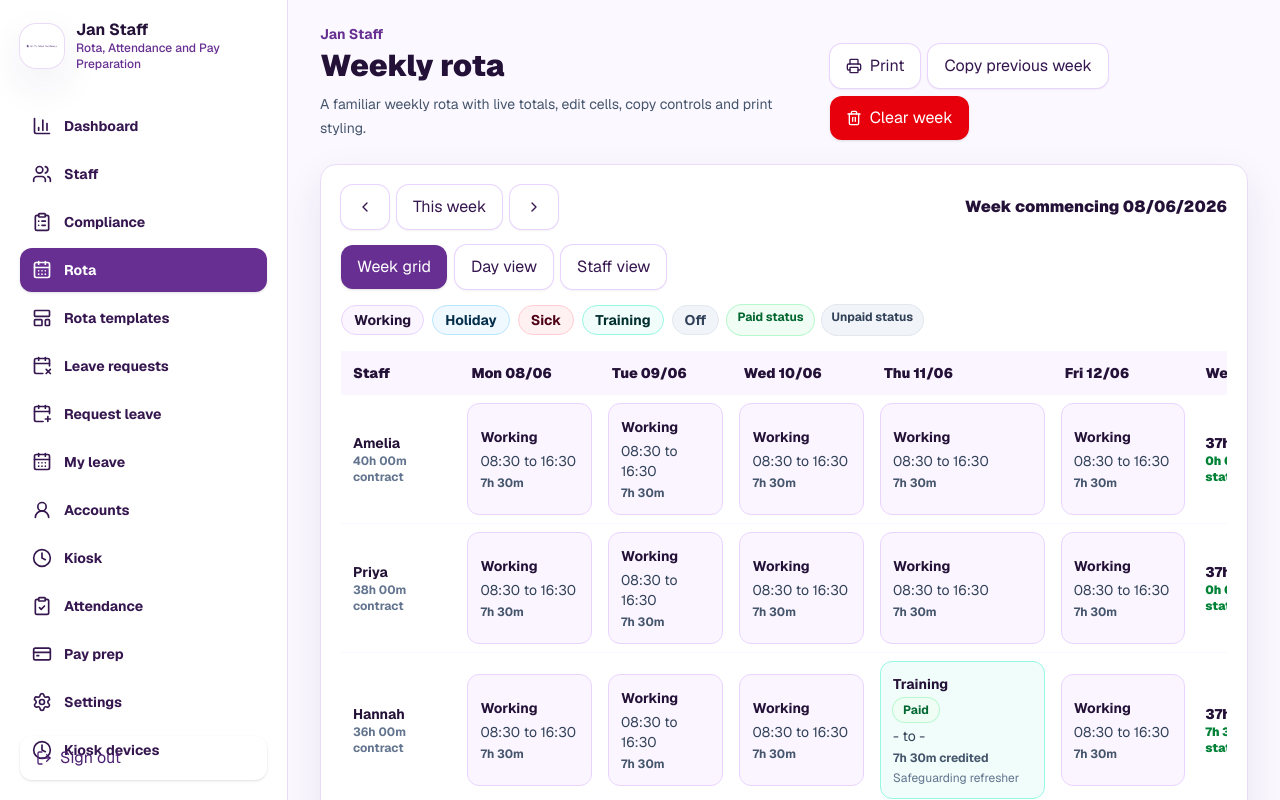
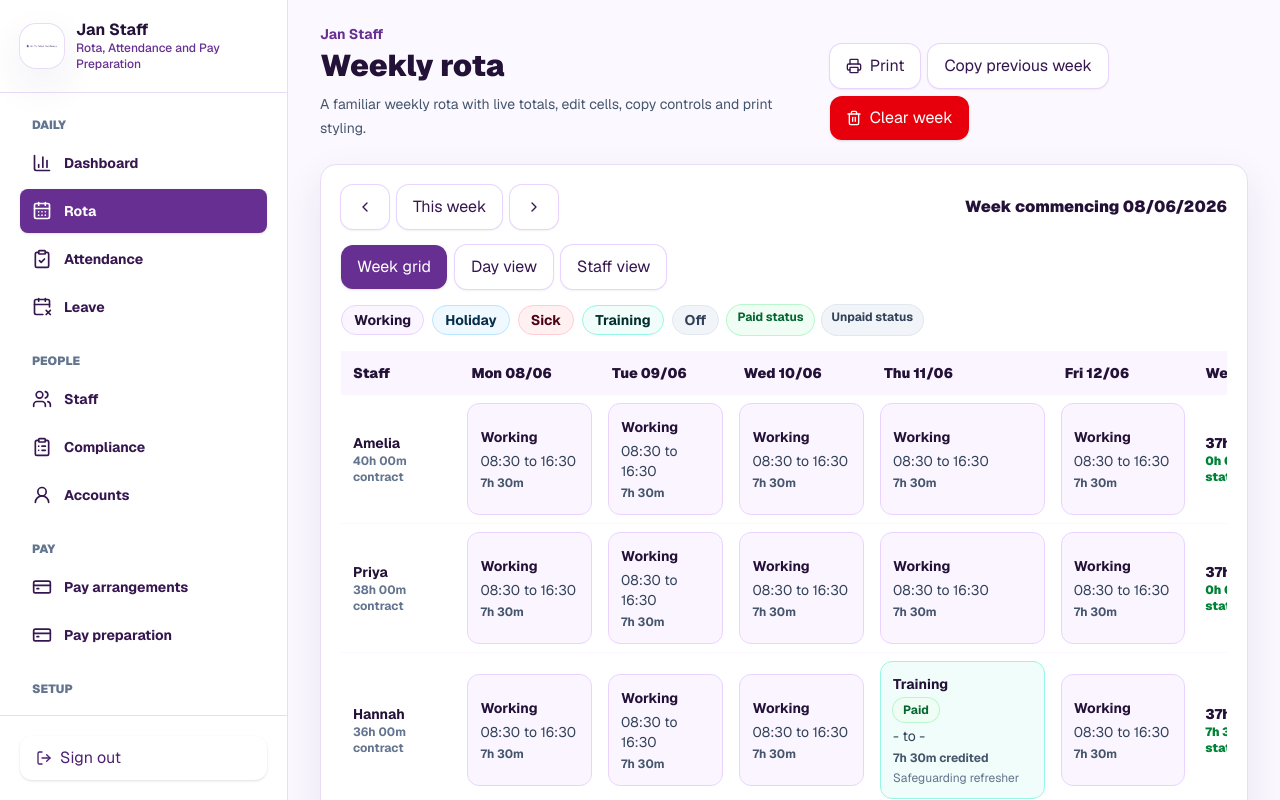
Before and after one commit to Cloukyo/jan-staff-system, a Next.js app: page /rota in a window 1280 px wide. Shown: the top 800 px of the page. Built offline with nearby package versions, Linux system fonts and the light colour scheme.

Commit message:
Add role-aware navigation and landing pages

```diff
--- a/src/app/leave/page.tsx
+++ b/src/app/leave/page.tsx
@@ -11,5 +11,5 @@ export default async function LeavePage() {
   if (getAppMode() === "demo") return <MyLeaveScreen />;
   const account = await requireAccount(["manager", "staff"]);
   const requests = await listLeaveRequestsForAccount(account);
-  return <AppShell><ProductionMyLeave requests={requests} /></AppShell>;
+  return <AppShell role={account.role}><ProductionMyLeave requests={requests} /></AppShell>;
 }
--- a/src/app/leave/request/page.tsx
+++ b/src/app/leave/request/page.tsx
@@ -9,5 +9,5 @@ export const dynamic = "force-dynamic";
 export default async function RequestLeavePage() {
   if (getAppMode() === "demo") return <RequestLeaveScreen />;
   const account = await requireAccount(["manager", "staff"]);
-  return <AppShell><ProductionLeaveRequest account={account} /></AppShell>;
+  return <AppShell role={account.role}><ProductionLeaveRequest account={account} /></AppShell>;
 }
--- /dev/null
+++ b/src/app/payroll/arrangements/page.tsx
@@ -0,0 +1,21 @@
+import { AppShell } from "@/components/layout/app-shell";
+import { ProductionStaffScreen } from "@/components/staff/production-staff-screen";
+import { requireAccount } from "@/lib/auth/permissions";
+import { loadProductionStaffRows } from "@/lib/payroll/server";
+
+export const dynamic = "force-dynamic";
+
+export default async function PayArrangementsPage() {
+  await requireAccount(["manager"]);
+  const staff = await loadProductionStaffRows();
+  return (
+    <AppShell>
+      <div className="mb-6">
+        <p className="text-sm font-bold text-green-700">Production data | Supabase</p>
+        <h1 className="mt-1 text-3xl font-black text-purple-950">Pay arrangements</h1>
+        <p className="mt-2 text-slate-600">Manage effective-dated hourly and salaried arrangements for canonical staff profiles.</p>
+      </div>
+      <ProductionStaffScreen staff={staff} />
+    </AppShell>
+  );
+}
--- a/src/app/profile/page.tsx
+++ b/src/app/profile/page.tsx
@@ -9,5 +9,5 @@ export const dynamic = "force-dynamic";
 export default async function ProfilePage() {
   if (getAppMode() === "demo") return <ProfileScreen />;
   const data = await loadCurrentProductionProfile();
-  return <AppShell><ProductionProfileScreen data={data} /></AppShell>;
+  return <AppShell role={data.account.role}><ProductionProfileScreen data={data} /></AppShell>;
 }
--- a/src/components/dashboard/production-dashboard.tsx
+++ b/src/components/dashboard/production-dashboard.tsx
@@ -49,8 +49,8 @@ const cards: Array<{
   { key: "expiredCertificates", label: "Expired certificates", href: "/compliance", tone: "red", icon: ShieldAlert },
   { key: "certificatesExpiring30Days", label: "Certificates expiring in 30 days", href: "/compliance", tone: "amber", icon: ShieldAlert },
   { key: "incompleteCentralRecords", label: "Incomplete central records", href: "/compliance", tone: "amber", icon: ClipboardCheck },
-  { key: "staffMissingKioskPin", label: "Staff missing a kiosk PIN", href: "/settings/kiosk", tone: "amber", icon: KeyRound },
-  { key: "staffMissingPayArrangement", label: "Missing active pay arrangement", href: "/payroll", tone: "amber", icon: CreditCard },
+  { key: "staffMissingKioskPin", label: "Staff missing a kiosk PIN", href: "/attendance", tone: "amber", icon: KeyRound },
+  { key: "staffMissingPayArrangement", label: "Missing active pay arrangement", href: "/payroll/arrangements", tone: "amber", icon: CreditCard },
 ];
 
 export function ProductionDashboard({ data }: { data: ProductionDashboardSummary }) {
--- a/src/components/layout/app-shell.tsx
+++ b/src/components/layout/app-shell.tsx
@@ -2,87 +2,215 @@
 
 import Link from "next/link";
 import { usePathname } from "next/navigation";
-import { BarChart3, CalendarDays, CalendarPlus, CalendarX2, ClipboardCheck, ClipboardList, Clock, CreditCard, LayoutTemplate, LogOut, Menu, Settings, UserRound, Users } from "lucide-react";
-import { useState } from "react";
+import {
+  BarChart3,
+  CalendarDays,
+  CalendarPlus,
+  CalendarX2,
+  ClipboardCheck,
+  ClipboardList,
+  CreditCard,
+  KeyRound,
+  LayoutTemplate,
+  LogOut,
+  Menu,
+  Settings,
+  UserRound,
+  Users,
+  X,
+} from "lucide-react";
+import { useEffect, useRef, useState } from "react";
 import { BrandMark } from "@/components/ui/brand";
 import { Button } from "@/components/ui/primitives";
 import { signOutAction } from "@/lib/auth/actions";
+import type { AppRole } from "@/types";
 
-const nav = [
+type NavItem = {
+  href: string;
+  label: string;
+  icon: typeof Users;
+  active?: (pathname: string) => boolean;
+};
+
+type NavGroup = {
+  label: string;
+  items: NavItem[];
+};
+
+const managerNavigation: NavGroup[] = [
+  {
+    label: "Daily",
+    items: [
       { href: "/dashboard", label: "Dashboard", icon: BarChart3 },
+      { href: "/rota", label: "Rota", icon: CalendarDays, active: (path) => path === "/rota" || (path.startsWith("/rota/") && !path.startsWith("/rota/templates")) },
+      { href: "/attendance", label: "Attendance", icon: ClipboardCheck },
+      { href: "/leave/requests", label: "Leave", icon: CalendarX2, active: (path) => path.startsWith("/leave") },
+    ],
+  },
+  {
+    label: "People",
+    items: [
       { href: "/staff", label: "Staff", icon: Users },
-  { href: "/compliance", label: "Compliance", icon: ClipboardList },
-  { href: "/rota", label: "Rota", icon: CalendarDays },
-  { href: "/rota/templates", label: "Rota templates", icon: LayoutTemplate },
-  { href: "/leave/requests", label: "Leave requests", icon: CalendarX2 },
-  { href: "/leave/request", label: "Request leave", icon: CalendarPlus },
-  { href: "/leave", label: "My leave", icon: CalendarDays },
+      { href: "/compliance", label: "Compliance", icon: ClipboardList, active: (path) => path.startsWith("/compliance") },
       { href: "/accounts", label: "Accounts", icon: UserRound },
-  { href: "/clock", label: "Kiosk", icon: Clock },
-  { href: "/attendance", label: "Attendance", icon: ClipboardCheck },
-  { href: "/payroll", label: "Pay prep", icon: CreditCard },
-  { href: "/settings", label: "Settings", icon: Settings },
-  { href: "/settings/kiosk", label: "Kiosk devices", icon: Clock },
+    ],
+  },
+  {
+    label: "Pay",
+    items: [
+      { href: "/payroll/arrangements", label: "Pay arrangements", icon: CreditCard },
+      { href: "/payroll", label: "Pay preparation", icon: CreditCard, active: (path) => path === "/payroll" },
+    ],
+  },
+  {
+    label: "Setup",
+    items: [
+      { href: "/rota/templates", label: "Rota templates", icon: LayoutTemplate, active: (path) => path.startsWith("/rota/templates") },
+      { href: "/settings/kiosk", label: "Kiosk setup", icon: KeyRound },
+      { href: "/settings", label: "Settings", icon: Settings, active: (path) => path === "/settings" },
+    ],
+  },
 ];
 
-export function AppShell({ children }: { children: React.ReactNode }) {
+const staffNavigation: NavGroup[] = [
+  {
+    label: "My work",
+    items: [
+      { href: "/leave", label: "My leave", icon: CalendarDays, active: (path) => path === "/leave" },
+      { href: "/leave/request", label: "Request leave", icon: CalendarPlus },
+      { href: "/profile", label: "Profile", icon: UserRound },
+    ],
+  },
+];
+
+function itemIsActive(item: NavItem, pathname: string): boolean {
+  if (item.active) return item.active(pathname);
+  return pathname === item.href || pathname.startsWith(`${item.href}/`);
+}
+
+export function AppShell({ children, role = "manager" }: { children: React.ReactNode; role?: AppRole }) {
   const pathname = usePathname();
   const [open, setOpen] = useState(false);
-  const isClock = pathname === "/clock";
+  const menuButtonRef = useRef<HTMLButtonElement>(null);
+  const drawerRef = useRef<HTMLDivElement>(null);
+  const navigation = role === "staff" ? staffNavigation : managerNavigation;
 
-  if (isClock) return <>{children}</>;
+  useEffect(() => {
+    if (!open) return;
+    const drawer = drawerRef.current;
+    const menuButton = menuButtonRef.current;
+    const focusable = drawer?.querySelectorAll<HTMLElement>("a[href], button:not([disabled])");
+    focusable?.[0]?.focus();
+
+    function handleKey(event: KeyboardEvent) {
+      if (event.key === "Escape") {
+        setOpen(false);
+        return;
+      }
+      if (event.key !== "Tab" || !focusable?.length) return;
+      const first = focusable[0];
+      const last = focusable[focusable.length - 1];
+      if (event.shiftKey && document.activeElement === first) {
+        event.preventDefault();
+        last.focus();
+      } else if (!event.shiftKey && document.activeElement === last) {
+        event.preventDefault();
+        first.focus();
+      }
+    }
+
+    document.addEventListener("keydown", handleKey);
+    return () => {
+      document.removeEventListener("keydown", handleKey);
+      menuButton?.focus();
+    };
+  }, [open]);
+
+  function closeMenu() {
+    setOpen(false);
+  }
 
   const menu = (
-    <nav className="mt-8 grid gap-1" aria-label="Main navigation">
-      {nav.map((item) => {
+    <nav className="grid gap-6" aria-label="Main navigation">
+      {navigation.map((group) => (
+        <section key={group.label} aria-labelledby={`nav-${group.label.toLowerCase().replaceAll(" ", "-")}`}>
+          <h2 id={`nav-${group.label.toLowerCase().replaceAll(" ", "-")}`} className="px-3 text-xs font-black uppercase text-slate-500">
+            {group.label}
+          </h2>
+          <div className="mt-2 grid gap-1">
+            {group.items.map((item) => {
               const Icon = item.icon;
-        const active = pathname === item.href || (pathname === "/" && item.href === "/dashboard");
+              const active = itemIsActive(item, pathname);
               return (
                 <Link
-            key={item.href}
+                  key={`${group.label}-${item.href}`}
                   href={item.href}
-            className={`flex min-h-11 items-center gap-3 rounded-xl px-3 text-sm font-bold transition ${
+                  aria-current={active ? "page" : undefined}
+                  className={`flex min-h-11 items-center gap-3 rounded-lg px-3 text-sm font-bold transition ${
                     active ? "bg-purple-700 text-white shadow-sm" : "text-purple-900 hover:bg-purple-50"
                   }`}
-            onClick={() => setOpen(false)}
+                  onClick={closeMenu}
                 >
-            <Icon aria-hidden className="h-5 w-5" />
+                  <Icon aria-hidden className="h-5 w-5 shrink-0" />
                   {item.label}
                 </Link>
               );
             })}
+          </div>
+        </section>
+      ))}
     </nav>
   );
 
-  return (
-    <div className="min-h-screen bg-lavender">
-      <aside className="fixed inset-y-0 left-0 hidden w-72 border-r border-purple-100 bg-white/95 p-5 lg:block">
-        <BrandMark />
-        {menu}
-        <div className="absolute bottom-5 left-5 right-5">
+  const signOut = (
     <form action={signOutAction} onSubmit={() => window.localStorage.removeItem("jan-staff-manager-session")}>
       <Button type="submit" variant="ghost" className="w-full justify-start">
         <LogOut className="h-4 w-4" /> Sign out
       </Button>
     </form>
-        </div>
+  );
+
+  return (
+    <div className="min-h-screen bg-lavender">
+      <aside className="fixed inset-y-0 left-0 hidden w-72 flex-col border-r border-purple-100 bg-white/95 lg:flex">
+        <div className="border-b border-purple-100 p-5"><BrandMark /></div>
+        <div className="min-h-0 flex-1 overflow-y-auto px-5 py-6">{menu}</div>
+        <div className="border-t border-purple-100 p-5">{signOut}</div>
       </aside>
       <header className="sticky top-0 z-30 border-b border-purple-100 bg-white/90 px-4 py-3 backdrop-blur lg:hidden">
         <div className="flex items-center justify-between">
           <BrandMark compact />
-          <Button variant="secondary" aria-label="Open navigation" onClick={() => setOpen(true)}>
+          <button
+            ref={menuButtonRef}
+            type="button"
+            aria-label="Open navigation"
+            aria-expanded={open}
+            className="inline-flex min-h-11 items-center justify-center rounded-xl bg-white px-4 py-2 text-purple-900 shadow-sm ring-1 ring-purple-200 transition hover:bg-purple-50 focus-visible:outline focus-visible:outline-2 focus-visible:outline-offset-2 focus-visible:outline-purple-700"
+            onClick={() => setOpen(true)}
+          >
             <Menu className="h-5 w-5" />
-          </Button>
+          </button>
         </div>
       </header>
-      {open && (
-        <div className="fixed inset-0 z-40 bg-purple-950/30 lg:hidden" role="presentation" onClick={() => setOpen(false)}>
-          <div className="h-full w-80 bg-white p-5" onClick={(event) => event.stopPropagation()}>
+      {open ? (
+        <div className="fixed inset-0 z-40 bg-purple-950/30 lg:hidden" role="presentation" onClick={closeMenu}>
+          <div
+            ref={drawerRef}
+            role="dialog"
+            aria-modal="true"
+            aria-label="Navigation"
+            className="flex h-full w-[min(22rem,90vw)] flex-col bg-white shadow-2xl"
+            onClick={(event) => event.stopPropagation()}
+          >
+            <div className="flex items-center justify-between border-b border-purple-100 p-5">
               <BrandMark />
-            {menu}
+              <Button variant="ghost" aria-label="Close navigation" onClick={closeMenu}><X className="h-5 w-5" /></Button>
+            </div>
+            <div className="min-h-0 flex-1 overflow-y-auto p-5">{menu}</div>
+            <div className="border-t border-purple-100 p-5">{signOut}</div>
           </div>
         </div>
-      )}
+      ) : null}
       <main className="px-4 py-6 lg:ml-72 lg:px-8">
         <div className="mx-auto max-w-7xl">{children}</div>
       </main>
```
Also changed, not shown: src/lib/auth/actions.ts (+4 -3 lines), 2 other files (tests, documents, lock files or other folders). Lines whose indentation alone changed are shown as unchanged.
